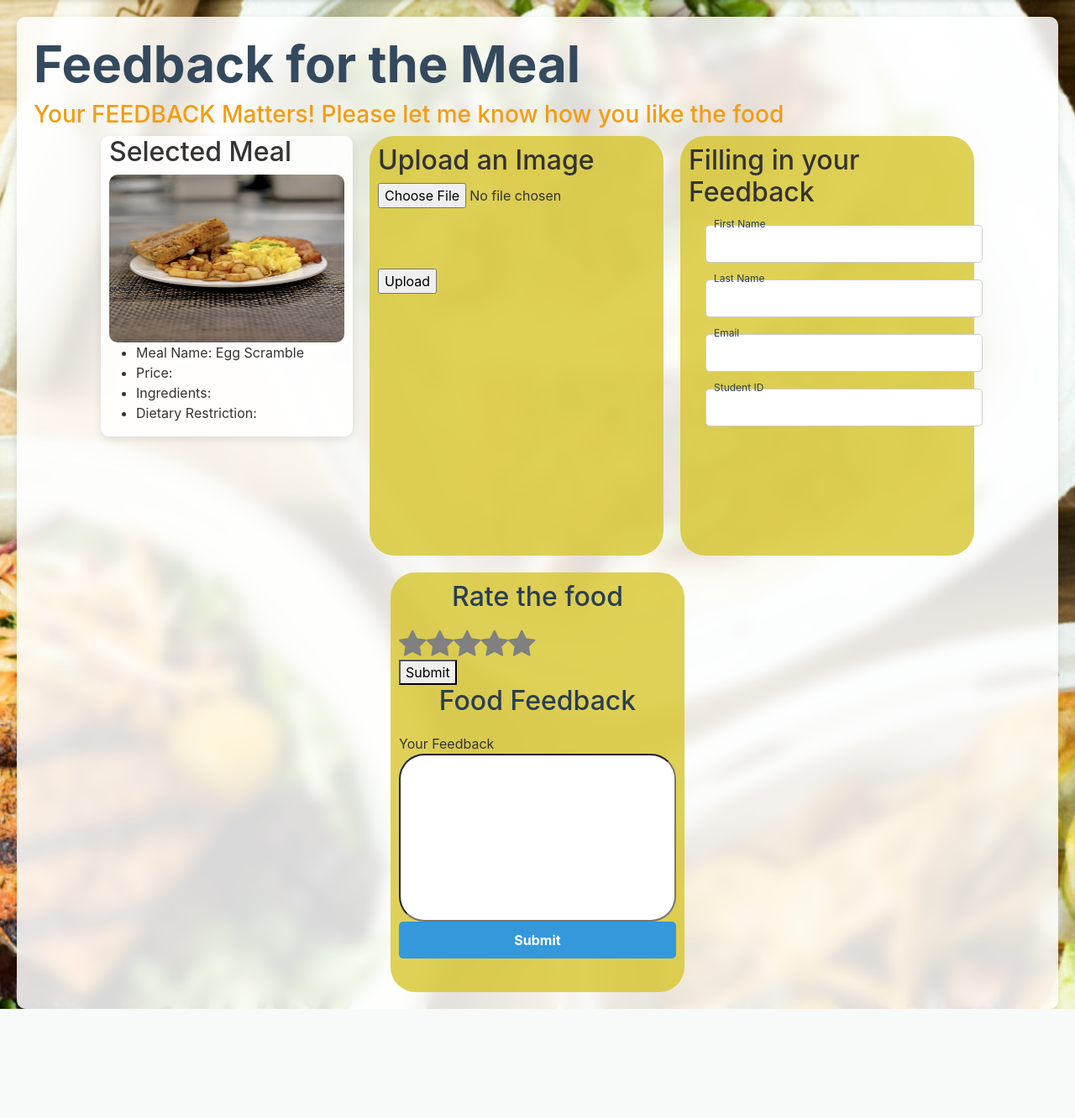
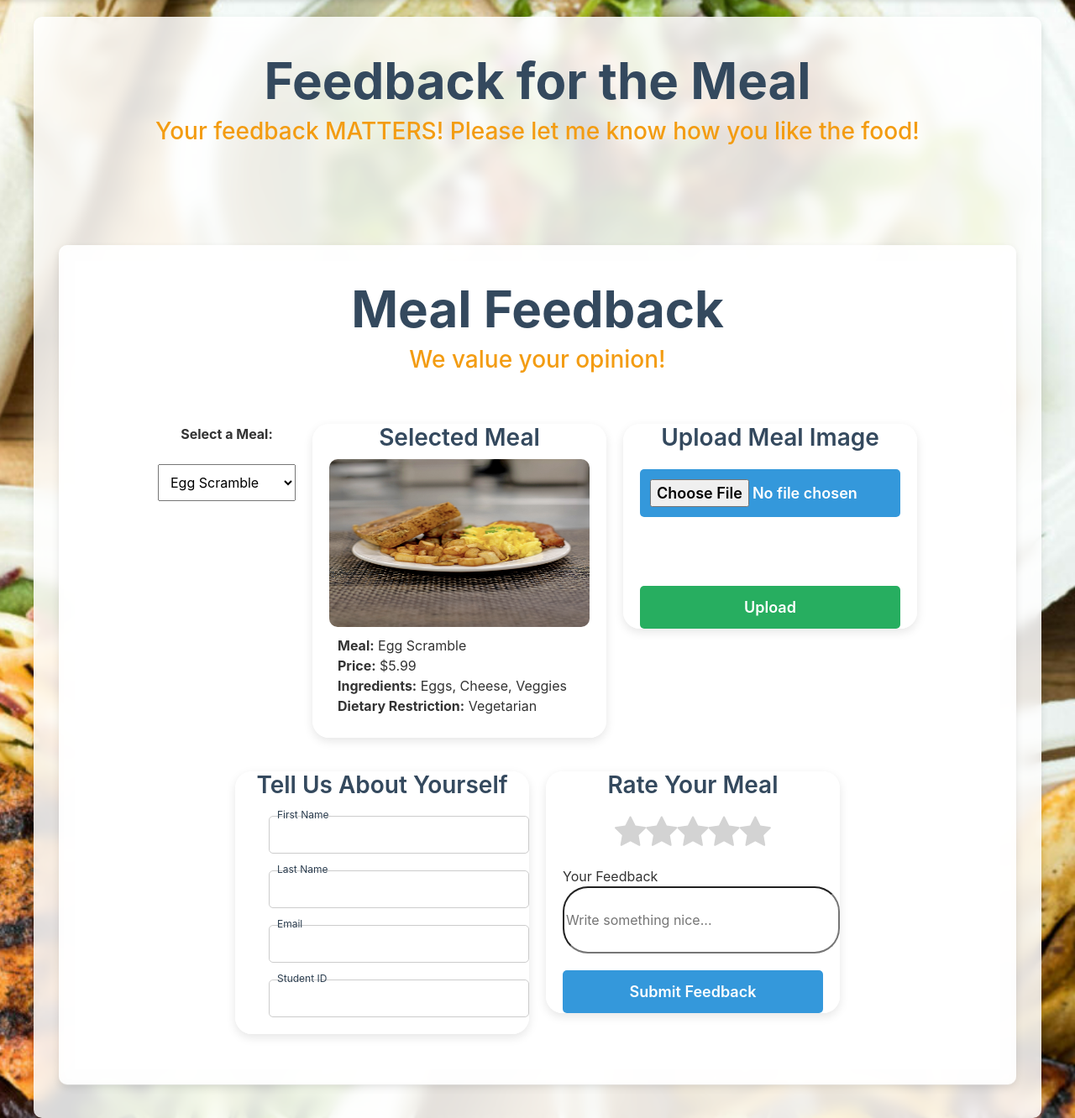
Before and after one commit to Jaehong-username/dininghall-mealplan, a Flask app: page /feedback-page in a window 1280 px wide. Shown: the part 60-1392 px from the top of the page at 84% size. Before the commit the page ends 1262 px from the top, so only its background shows below. Run offline with Flask 3, Linux system fonts and the light colour scheme; some libraries are stand-ins or nearby versions.

Commit message:
working on feedback frontend - changing aesthetic

```diff
--- a/src/static/dynamic.js
+++ b/src/static/dynamic.js
@@ -22,10 +22,16 @@ document.addEventListener("DOMContentLoaded", () => {
 
     function highlightStars(rating) {
       const stars = document.querySelectorAll("#star-rating .fa-star");
+
       stars.forEach(star => {
-        star.classList.remove("hover", "selected");
-        if (parseInt(star.dataset.value) <= rating) {
-          star.classList.add("selected");
+
+        const starValue = parseInt(star.dataset.value);
+
+        if (starValue <= rating) {
+            star.classList.add("selected");
+            star.classList.remove("hover");
+        } else {
+            star.classList.remove("selected", "hover");
         }
       });
     }
--- a/src/static/style.css
+++ b/src/static/style.css
@@ -19,10 +19,19 @@ body{
 .content {
     background-color: rgba(255, 255, 255, 0.85);
     backdrop-filter: blur(8px);
-    padding: 20px;
+    padding: 40px 30px;
     border-radius: 10px;
+    margin-top: 80px;
+    max-width: 1200px;
+    margin-left: auto;
+    margin-right: auto;
     box-shadow: 0 4px 10px rgba(0, 0, 0, 0.1);
-    margin-top: 80px; /* Ensures content starts below fixed header */
+
+    display: flex;
+    flex-direction: column;
+    align-items: center;
+    justify-content: center;
+
 }
 
 .header{
@@ -90,6 +99,25 @@ body{
     background-color: transparent;
     color:#F39C12;
 }
+
+h1 {
+    font-size: 48px;
+    font-weight: 700;
+    color: #2C3E50;
+}
+
+h2 {
+    font-size: 28px;
+    font-weight: 600;
+    color: #34495E;
+}
+
+h3 {
+    font-size: 22px;
+    font-weight: 500;
+    color: #34495E;
+}
+
 .login-container{
     width: 400px;
     height: 500px;
@@ -227,11 +255,11 @@ body{
 .btn {
     display: block;
     width: 100%;
-    padding: 10px;
+    padding: 12px;
     background:  #3498db;
     color: white;
-    font-size: 16px;
-    font-weight: bold;
+    font-size: 18px;
+    font-weight: 600;
     border: none;
     border-radius: 5px;
     cursor: pointer;
@@ -247,9 +275,10 @@ body{
     flex-wrap: wrap;
     justify-content: center;
     align-items: flex-start;
-    gap: 20px;
-    max-width: 1200px;
-    margin: auto;
+    gap: 30px;
+    /*max-width: 1200px;
+    margin: auto;*/
+    margin-top: 30px;
 }
 
 .cafeteria{
@@ -345,18 +374,21 @@ body{
 
 
 
-.meal-feedback{
+.meal-feedback, .cafeteria {
     width: 350px;
-    height: 500px;
-    background: rgba(215, 198, 46, 0.8);
-    border-radius: 30px;
-    padding: 10px;
+    height: auto;
+    background: rgba(255, 255, 255, 0.95); /* soft white background */
+    border-radius: 20px;
+    box-shadow: 0px 4px 12px rgba(0,0,0,0.1); /* nice shadow */
+    padding: 20px;
+    margin-bottom: 20px;
 }
 
 
+
 .fa-star {
-    font-size: 35px !important;
-    color: gray;
+    font-size: 40px !important;
+    color: lightgray;
     cursor: pointer; /*signals users that the is clickable*/
     transition: color 0.2s; /*the color will fade instead of fading instantly*/
 }
--- a/src/templates/feedback-page.html
+++ b/src/templates/feedback-page.html
@@ -4,101 +4,98 @@
 
 {% block content %}
     <h1 class = "title">Feedback for the Meal</h1>
-    <h2 class = "subtitle">Your FEEDBACK Matters! Please let me know how you like the food</h2>
-    <div class = "cafeteria-container" id="feedback">
-
-        <div class = "cafeteria">
-            <h2>Selected Meal</h2>
-            <img src="/static/images/foodfeedbackgood.png" alt="image">
-            <div class = "cafeteria-info">
-                <ul> <!--Unordered lsit using dot-->
-                    <li>Meal Name: Egg Scramble</li>
-                    <li>Price: </li>
-                    <li>Ingredients: </li>
-                    <li>Dietary Restriction: </li>
-                </ul>
-            </div>
-        </div>
+    <h2 class = "subtitle">Your feedback MATTERS! Please let me know how you like the food!</h2>
+    <div class = "cafeteria-container" id="feedback" style="justify-content: center;">
 
 
-        <div class = "meal-feedback">
-            <!-- File Upload Form -->
+        <div class="content" style="padding: 40px;">
 
-            <h2>Upload an Image</h2>
-            <form method="POST" enctype="multipart/form-data">
-                <input type="file" name="file" id="fileInput" accept="image/*">
-                <br><br>
-                <img id="imagePreview" src="#" alt="Image Preview" style="display: none;">
-                <br><br>
-                <input type="submit" value="Upload">
-            </form>
+            <h1 class="title" style="text-align: center;">Meal Feedback</h1>
+            <h2 class="subtitle" style="text-align: center; margin-bottom: 30px;">We value your opinion!</h2>
 
+            <div class="cafeteria-container" id="feedback">
 
+                <div style="margin-bottom: 30px; text-align: center;">
+                    <label for="meal-select"><strong>Select a Meal:</strong></label><br><br>
+                    <select id="meal-select" name="meal" style="padding: 10px; font-size: 16px;">
+                        <option>Egg Scramble</option>
+                        <option>Veggie Burger</option>
+                        <option>Chicken Alfredo</option>
+                        <option>Vegan Salad</option>
+                    </select>
+                </div>
 
+                <!-- Selected Meal Info -->
+                <div class="cafeteria">
+                    <h2 style="text-align: center;">Selected Meal</h2>
+                    <img src="/static/images/foodfeedbackgood.png" alt="Meal Image">
+                    <ul style="padding: 10px; list-style-type: none;">
+                        <li><strong>Meal:</strong> Egg Scramble</li>
+                        <li><strong>Price:</strong> $5.99</li>
+                        <li><strong>Ingredients:</strong> Eggs, Cheese, Veggies</li>
+                        <li><strong>Dietary Restriction:</strong> Vegetarian</li>
+                    </ul>
+                </div>
 
-            <!-- Display uploaded image -->
-            {% if filename %}
-                <h2>Uploaded Image:</h2>
-                <img src="{{ url_for('uploaded_file', filename=filename) }}" width="300">
-            {% endif %}
+                <!-- Upload Image -->
+                <div class="cafeteria">
+                    <h2 style="text-align: center;">Upload Meal Image</h2>
+                    <form method="POST" enctype="multipart/form-data" style="margin-top: 20px; text-align: center;">
+                        <input type="file" name="file" id="fileInput" class="btn" style="background: #3498db;">
+                        <br><br>
+                        <img id="imagePreview" src="#" alt="Image Preview" style="display: none; max-width: 100%; margin-top: 10px;">
+                        <br>
+                        <input type="submit" value="Upload" class="btn" style="background: #27ae60; margin-top: 10px;">
+                    </form>
+                </div>
 
-        </div>
-
-        <div class = "meal-feedback">
-                <div class = "form-info">
-                    <h2>Filling in your Feedback</h2>
-                    <form action = "#" method = "get" onsubmit="return validateEmail()">
-
-                        <div class = "input-box">
-                            <input type = "name" required>
+                <!-- Basic Info Form -->
+                <div class="cafeteria">
+                    <h2 style="text-align: center;">Tell Us About Yourself</h2>
+                    <form style="margin-top: 20px;">
+                        <div class="input-box">
+                            <input type="text" name="first_name" required>
                             <label>First Name</label>
                         </div>
-
-                        <div class = "input-box">
-                            <input type = "name" required>
+                        <div class="input-box">
+                            <input type="text" name="last_name" required>
                             <label>Last Name</label>
                         </div>
-
-                        <div class = "input-box">
-                            <input type = "email" required>
+                        <div class="input-box">
+                            <input type="email" name="email" required>
                             <label>Email</label>
                         </div>
-
-                        <div class = "input-box">
-                            <input type = "student_id" required>
+                        <div class="input-box">
+                            <input type="text" name="student_id" required>
                             <label>Student ID</label>
                         </div>
                     </form>
                 </div>
+
+                <!-- Rating + Feedback -->
+                <div class="cafeteria">
+                    <h2 style="text-align: center;">Rate Your Meal</h2>
+                    <form action="/submit-rating" method="POST" style="margin-top: 20px;">
+
+                        <div id="star-rating" style="text-align: center; margin-bottom: 20px;">
+                            <!-- JavaScript will fill in stars -->
+                        </div>
+
+                        <input type="hidden" name="rating" id="rating-value">
+
+                        <div class="message-form" style="margin-top: 20px;">
+                            <label>Your Feedback</label>
+                            <br/>
+                            <input type="text" name="message" placeholder="Write something nice..." style="height: 80px;">
+                        </div>
+
+                        <button type="submit" class="btn" style="margin-top: 20px;">Submit Feedback</button>
+                    </form>
+                </div>
+
+            </div>
         </div>
 
-        <div class = "meal-feedback">
-
-                <div class = "form-box login">
-
-                    <form action = "#" method = "get" onsubmit="return validateEmail()">
-
-                        <h2>Rate the food</h2>
-
-                        <form action="/submit-rating" method="POST">
-                            <div id="star-rating">
-                                <!-- Stars will be generated by JavaScript -->
-                            </div>
-                            <input type="hidden" name="rating" id="rating-value">
-                            <button type="submit">Submit</button>
-                        </form>
-
-                        <h2>Food Feedback</h2>
-
-                        <div class ="message-form">
-                            <label>Your Feedback</label>
-                            <br/>
-                            <input type="text" name="message" value="">
-                        </div>
-                        <button type="button" class="btn btn-success">Submit</button>
-                    </form>
-                </div>
-        </div>
 
     </div>
 
```
Also changed, not shown: other parts of src/static/style.css (+36 -4 lines), src/templates/dashboard.html (+30 -10 lines).
